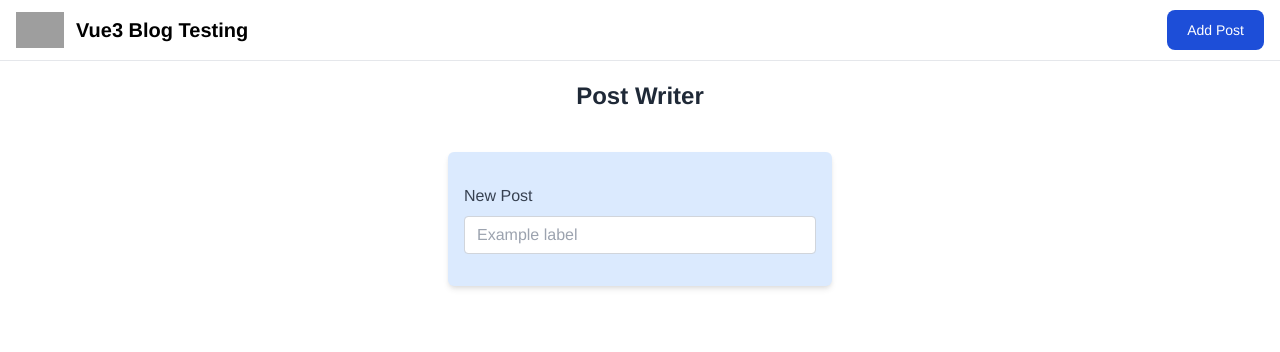
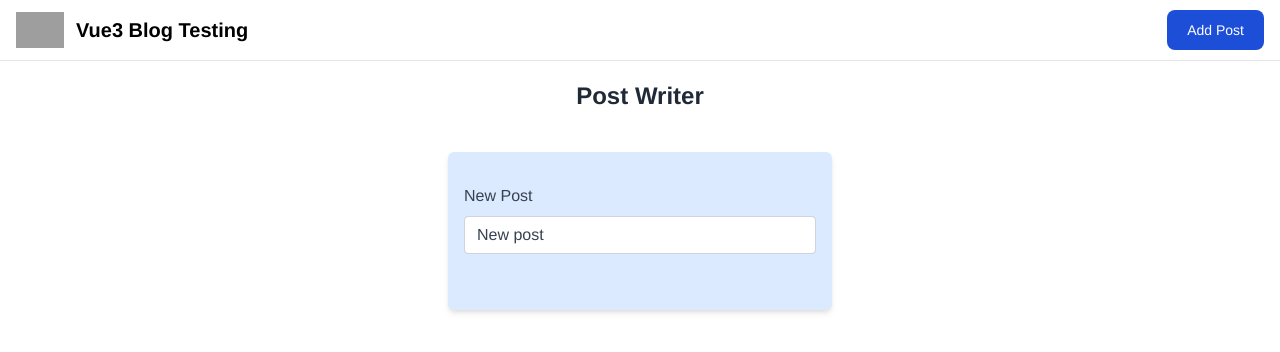
Before and after one commit to Akash52/vue3-blog-testing, a Vue app: page /posts/new in a window 1280 px wide. Shown: the top 352 px of the page. Built offline with nearby package versions, Linux system fonts and the light colour scheme; grey boxes are pictures that could not be loaded.

Commit message:
v_model_and_template_refs

```diff
--- a/src/components/PostWriter.vue
+++ b/src/components/PostWriter.vue
@@ -11,24 +11,42 @@
         type="text"
         class="form-control block w-full px-3 py-1.5 text-base font-normal text-gray-700 bg-white bg-clip-padding border border-solid border-gray-300 rounded transition ease-in-out m-0 focus:text-gray-700 focus:bg-white focus:border-blue-600 focus:outline-none"
         id="exampleFormControlInput1"
-        placeholder="Example label"
+        placeholder="Content..."
+        v-model="title"
       />
+      <div contenteditable ref="contentEditable" />
     </div>
   </div>
 </template>
 
 <script lang="ts">
-import { Post } from "@/mocks";
-import { defineComponent, PropType } from "vue";
+import { Post } from '@/mocks';
+import { defineComponent, onMounted, ref } from 'vue';
 
 export default defineComponent({
-  name: "PostWriter",
+  name: 'PostWriter',
   props: {
     post: {
       type: Object as () => Post,
       required: true,
     },
   },
+  setup(props) {
+    const title = ref(props.post.title);
+    const content = ref('');
+    const contentEditable = ref(null);
+    console.log(contentEditable.value);
+
+    onMounted(() => {
+      console.log(contentEditable.value);
+    });
+
+    return {
+      title,
+      content,
+      contentEditable,
+    };
+  },
 });
 </script>
 
```
Also changed, not shown: src/components/TimeLine.vue (+16 -16 lines).
